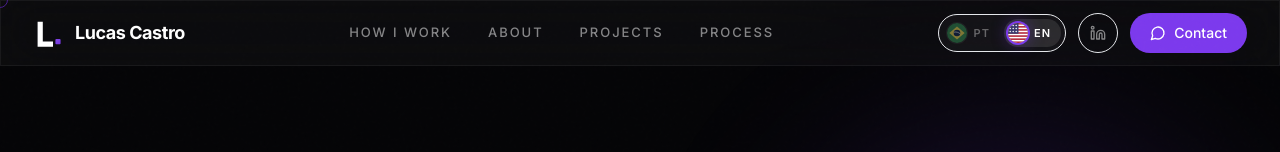
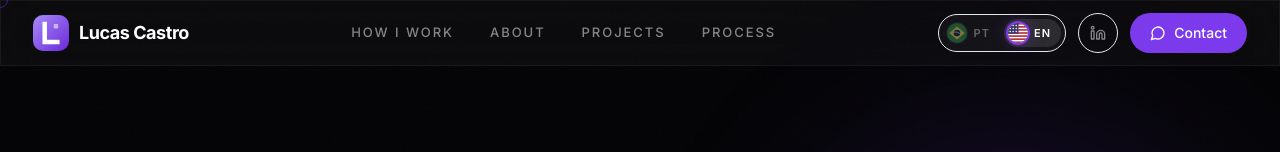
Before and after one commit to Lucastro99/lucas-page, a React (Vite) app: page / in a window 1280 px wide. Shown: the top 152 px of the page. Built offline with nearby package versions, Linux system fonts and the light colour scheme.

Commit message:
feat: logo bloco sólido (opção A)

```diff
--- a/src/Portfolio.tsx
+++ b/src/Portfolio.tsx
@@ -53,15 +53,16 @@ function initialLang(): Lang {
    ═══════════════════════════════════════════════ */
 function Monogram() {
   return (
-    <svg viewBox="0 0 40 40" fill="none" className="w-8 h-8 flex-shrink-0" aria-hidden="true">
+    <svg viewBox="0 0 40 40" fill="none" className="w-9 h-9 flex-shrink-0" aria-hidden="true">
       <defs>
-        <linearGradient id="lc-dot" x1="0" y1="0" x2="40" y2="40" gradientUnits="userSpaceOnUse">
+        <linearGradient id="lc-bg" x1="0" y1="0" x2="40" y2="40" gradientUnits="userSpaceOnUse">
           <stop stopColor="#A78BFA" />
           <stop offset="1" stopColor="#6D28D9" />
         </linearGradient>
       </defs>
-      <path d="M9 6v28h16" stroke="#fff" strokeWidth="6.5" />
-      <rect x="28" y="27.5" width="6.5" height="6.5" rx="1.2" fill="url(#lc-dot)" />
+      <rect width="40" height="40" rx="11" fill="url(#lc-bg)" />
+      <path d="M13 10v20h14" stroke="#fff" strokeWidth="5" strokeLinecap="square" />
+      <rect x="23" y="10" width="5" height="5" rx="1" fill="#fff" opacity="0.55" />
     </svg>
   );
 }
```
Also changed, not shown: public/favicon.svg.
